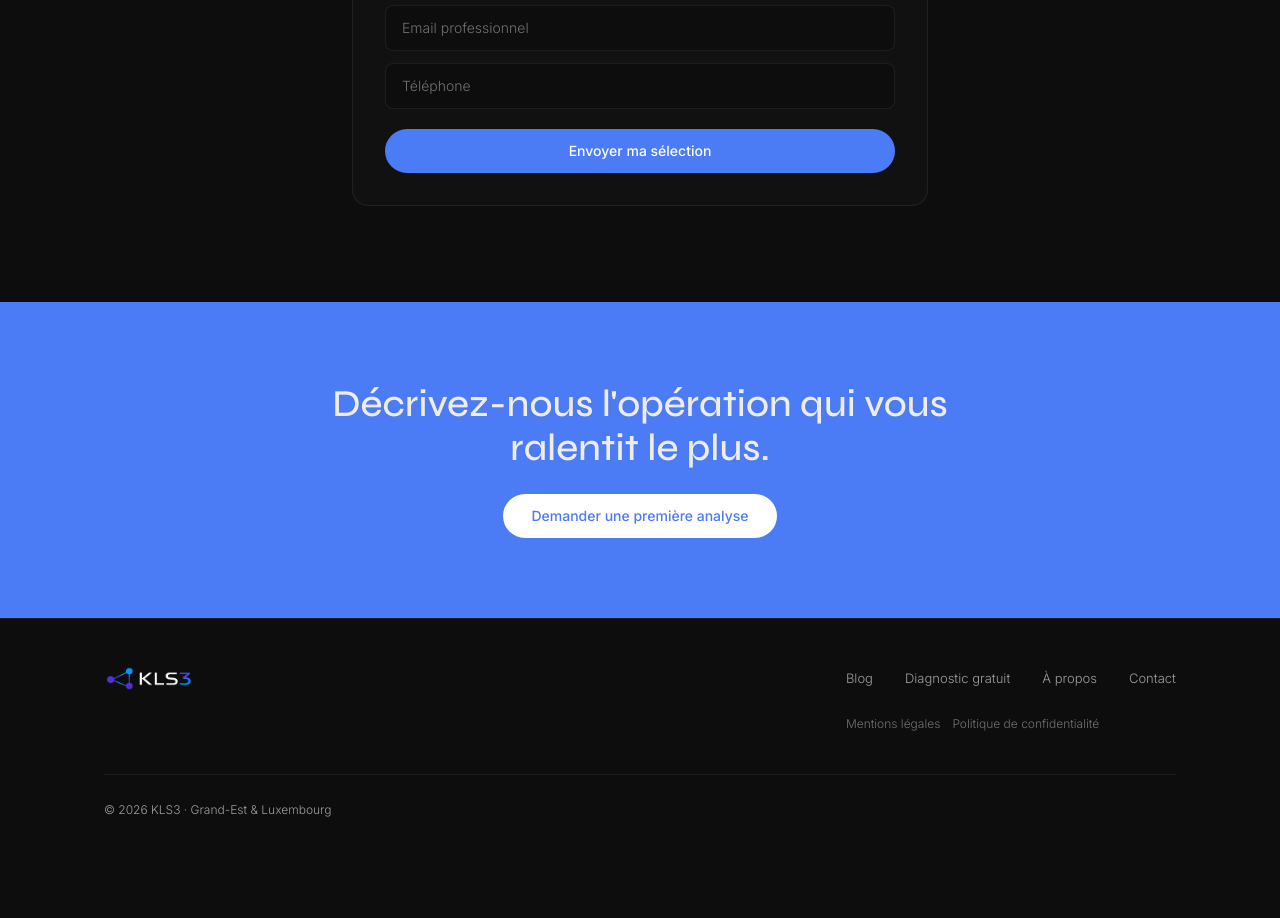
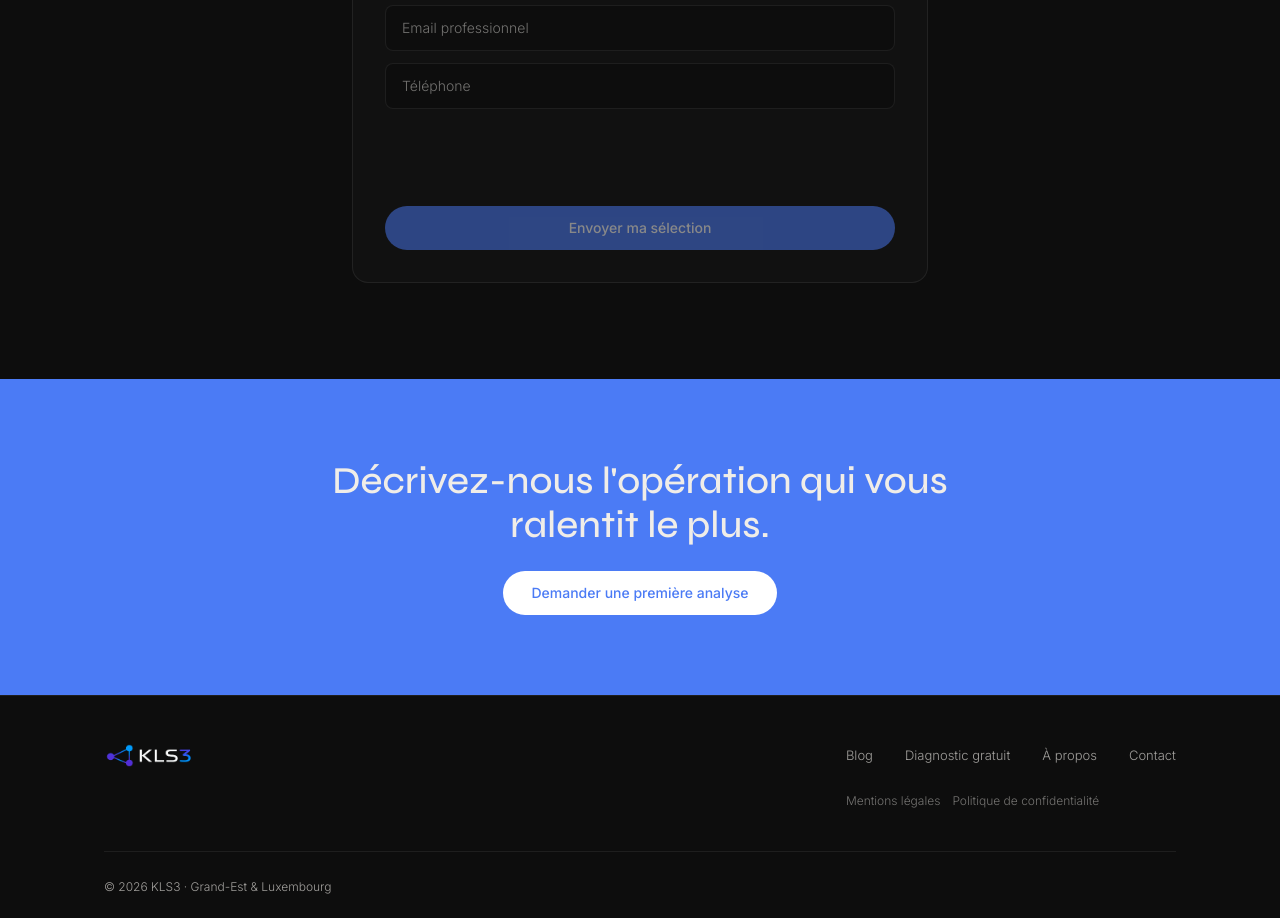
Before and after one commit to Prince2Lu/kls3-dev, a Next.js app: page /diagnostic in a window 1280 px wide. Shown: the part 3340-4258 px from the top of the page. Before the commit the page ends 4208 px from the top, so only its background shows below. Built offline with nearby package versions, Linux system fonts and the light colour scheme; no server answers; what @react-pdf/renderer would draw is missing.

Commit message:
feat: protect diagnostic form with Turnstile widget

```diff
--- a/components/diagnostic/results-and-capture.tsx
+++ b/components/diagnostic/results-and-capture.tsx
@@ -4,6 +4,7 @@ import { useState, useTransition } from 'react'
 import type { AutomationPack } from '@/lib/data/automation-packs'
 import type { FrictionResult } from './friction-calculator'
 import { submitDiagnostic } from '@/app/diagnostic/actions'
+import { TurnstileWidget } from '@/components/ui/turnstile-widget'
 
 type Props = {
   result: FrictionResult
@@ -69,6 +70,9 @@ export function ScoreCard({ result, selectedPacks }: Props) {
 export function CaptureForm({ result, selectedPacks }: Props) {
   const [isPending, startTransition] = useTransition()
   const [status, setStatus] = useState<'idle' | 'sent' | 'error'>('idle')
+  const [errorMessage, setErrorMessage] = useState('')
+  const [turnstileToken, setTurnstileToken] = useState('')
+  const [turnstileResetKey, setTurnstileResetKey] = useState(0)
   const [form, setForm] = useState({
     nom: '',
     cabinet: '',
@@ -79,16 +83,29 @@ export function CaptureForm({ result, selectedPacks }: Props) {
 
   function handleSubmit(e: React.FormEvent) {
     e.preventDefault()
+
+    if (!turnstileToken) {
+      setStatus('error')
+      setErrorMessage('Veuillez confirmer que vous êtes humain.')
+      return
+    }
+
+    setErrorMessage('')
     startTransition(async () => {
       const res = await submitDiagnostic({
         ...form,
+        turnstileToken,
         score: result.score,
         heuresMois: result.heuresMois,
         coutAn: result.coutAn,
         parametres: result.parametres,
         packsSelectionnes: selectedPacks.map((p) => p.id),
       })
+
       setStatus(res.ok ? 'sent' : 'error')
+      setErrorMessage(res.ok ? '' : res.error)
+      setTurnstileToken('')
+      setTurnstileResetKey((key) => key + 1)
     })
   }
 
@@ -156,15 +173,20 @@ export function CaptureForm({ result, selectedPacks }: Props) {
             onChange={(e) => setForm((p) => ({ ...p, telephone: e.target.value }))}
             className="rounded-lg border border-white/[0.07] bg-background px-4 py-3 text-sm text-foreground placeholder:text-foreground-muted focus:border-accent focus:outline-none"
           />
+          <TurnstileWidget
+            key={turnstileResetKey}
+            action="diagnostic"
+            onTokenChange={setTurnstileToken}
+          />
           <button
             type="submit"
-            disabled={isPending}
+            disabled={isPending || !turnstileToken}
             className="mt-2 rounded-full bg-accent px-6 py-3 text-sm font-medium text-white transition-opacity hover:opacity-90 focus-visible:outline-2 focus-visible:outline-offset-2 focus-visible:outline-white disabled:opacity-50"
           >
             {isPending ? 'Envoi…' : 'Envoyer ma sélection'}
           </button>
           {status === 'error' && (
-            <p className="text-xs text-red-400">Une erreur est survenue, merci de réessayer.</p>
+            <p className="text-xs text-red-400">{errorMessage}</p>
           )}
         </form>
       )}
```
